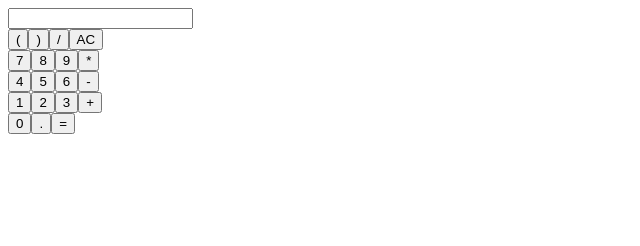
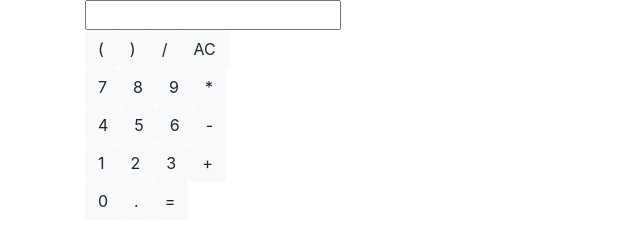
Before and after one commit to badaldesai/coinsquare-calculator, a React app: page / in a window 1280 px wide. Shown: the whole page, without its empty margins (0-640 px from the left). Built offline with nearby package versions, Linux system fonts and the light colour scheme.

Commit message:
Added some style

```diff
--- a/public/index.html
+++ b/public/index.html
@@ -4,6 +4,7 @@
     <meta charset="utf-8">
     <meta name="viewport" content="width=device-width, user-scalable=no">
     <link rel="shortcut icon" href="./src/favicon.ico">
+    <link rel="stylesheet" href="https://maxcdn.bootstrapcdn.com/bootstrap/4.0.0/css/bootstrap.min.css" integrity="sha384-Gn5384xqQ1aoWXA+058RXPxPg6fy4IWvTNh0E263XmFcJlSAwiGgFAW/dAiS6JXm" crossorigin="anonymous">
     <title>Calculator</title>
   </head>
   <body>
--- a/src/calculate/getSolution.js
+++ b/src/calculate/getSolution.js
@@ -5,7 +5,6 @@ export function getSolution(expression) {
     const operatorStack = [];
     const outputQueue = [];
     let number = '';
-    console.log(expression);
     for(let token of expression) {
         if(!isOperator(token) && token !== '(' && token !== ')') {
             number += token;
--- a/src/calculate/resolveEquation.js
+++ b/src/calculate/resolveEquation.js
@@ -12,6 +12,7 @@ export function resolveEquation(outputQueue) {
         if(isOperator(element)) {
             const num1 = result.pop();
             const num2 = result.pop();
+            console.log(num2);
             const solve = OPERATOR[element](num2, num1);
             result.push(solve);
         }
--- a/src/component/App.js
+++ b/src/component/App.js
@@ -16,8 +16,11 @@ class App extends React.Component {
         let answer;
         try{
             answer = getSolution(this.state.equation);
-        }catch (error) {
-            answer = 'error. Press AC';
+            if(answer === 'NaN') {
+                throw new Error('Invalid Expression');
+            }
+        } catch (error) {
+            answer = `${error}. Press AC`;
         }
         this.setState({
             solution: answer,
@@ -57,7 +60,7 @@ class App extends React.Component {
 
     render() {
         return (
-            <div>
+            <div className = "container">
                 <Display
                     value = {this.state.equation || this.state.solution }
                     changeHandler={this.handleChange}
--- a/src/component/Button.js
+++ b/src/component/Button.js
@@ -8,7 +8,7 @@ class Button extends React.Component {
 
     render() {
         return(
-            <button onClick={this.handleClick} >
+            <button onClick={this.handleClick} className="btn btn-light" >
                 {this.props.name}
             </button>
         )
--- a/src/component/ButtonPanel.js
+++ b/src/component/ButtonPanel.js
@@ -8,35 +8,35 @@ class ButtonPanel extends React.Component {
 
     render() {
         return (
-            <div>
-                <div>
-                    <Button name="(" clickHandler={this.handleClick} />
-                    <Button name=")" clickHandler={this.handleClick} />
-                    <Button name="/" clickHandler={this.handleClick} />
-                    <Button name="AC" clickHandler={this.handleClick} />
+            <div className="container">
+                <div className="row">
+                    <Button name="(" clickHandler={this.handleClick} className="col"/>
+                    <Button name=")" clickHandler={this.handleClick} className="col"/>
+                    <Button name="/" clickHandler={this.handleClick} className="col"/>
+                    <Button name="AC" clickHandler={this.handleClick} className="col"/>
                 </div>
-                <div>
-                    <Button name="7" clickHandler={this.handleClick} />
-                    <Button name="8" clickHandler={this.handleClick} />
-                    <Button name="9" clickHandler={this.handleClick} />
-                    <Button name="*" clickHandler={this.handleClick} />
+                <div className="row">
+                    <Button name="7" clickHandler={this.handleClick} className="col"/>
+                    <Button name="8" clickHandler={this.handleClick} className="col"/>
+                    <Button name="9" clickHandler={this.handleClick} className="col"/>
+                    <Button name="*" clickHandler={this.handleClick} className="col"/>
                 </div>
-                <div>
-                    <Button name="4" clickHandler={this.handleClick} />
-                    <Button name="5" clickHandler={this.handleClick} />
-                    <Button name="6" clickHandler={this.handleClick} />
-                    <Button name="-" clickHandler={this.handleClick} />
+                <div className="row">
+                    <Button name="4" clickHandler={this.handleClick} className="col"/>
+                    <Button name="5" clickHandler={this.handleClick} className="col"/>
+                    <Button name="6" clickHandler={this.handleClick} className="col"/>
+                    <Button name="-" clickHandler={this.handleClick} className="col"/>
                 </div>
-                <div>
-                    <Button name="1" clickHandler={this.handleClick} />
-                    <Button name="2" clickHandler={this.handleClick} />
-                    <Button name="3" clickHandler={this.handleClick} />
-                    <Button name="+" clickHandler={this.handleClick} />
+                <div className="row">
+                    <Button name="1" clickHandler={this.handleClick} className="col"/>
+                    <Button name="2" clickHandler={this.handleClick} className="col"/>
+                    <Button name="3" clickHandler={this.handleClick} className="col"/>
+                    <Button name="+" clickHandler={this.handleClick} className="col"/>
                 </div>
-                <div>
-                    <Button name="0" clickHandler={this.handleClick} />
-                    <Button name="." clickHandler={this.handleClick} />
-                    <Button name="=" clickHandler={this.handleClick} />
+                <div className="row">
+                    <Button name="0" clickHandler={this.handleClick} className="col"/>
+                    <Button name="." clickHandler={this.handleClick} className="col"/>
+                    <Button name="=" clickHandler={this.handleClick} className="col"/>
                 </div>
         </div>
         )
```
